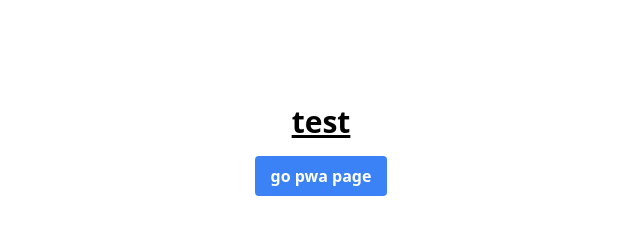
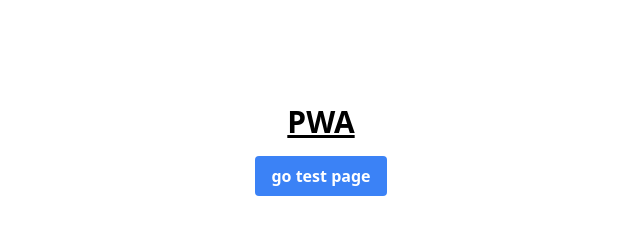
Before and after one commit to kkosuke/pwa-test-202304, a plain HTML site: page pwa/index.html in a window 1280 px wide. Shown: the full height of the page, 319-959 px from the left. Drawn offline with nearby package versions, Linux system fonts and the light colour scheme.

Commit message:
settings

```diff
--- a/test.html
+++ b/pwa/index.html
@@ -11,12 +11,13 @@
   <body>
     <div class="flex justify-center items-center text-center min-h-[300px]">
       <div>
-        <h1 class="text-3xl font-bold underline">test</h1>
+        <h1 class="text-3xl font-bold underline">PWA</h1>
+
         <a
-          href="/pwa.html"
+          href="/pwa/test.html"
           class="bg-blue-500 hover:bg-blue-700 text-white font-bold py-2 px-4 rounded mt-4 inline-block"
         >
-          go pwa page
+          go test page
         </a>
       </div>
     </div>
```
Also changed, not shown: pwa/test.html (renamed from pwa.html, +3 -4 lines), manifest.json.
